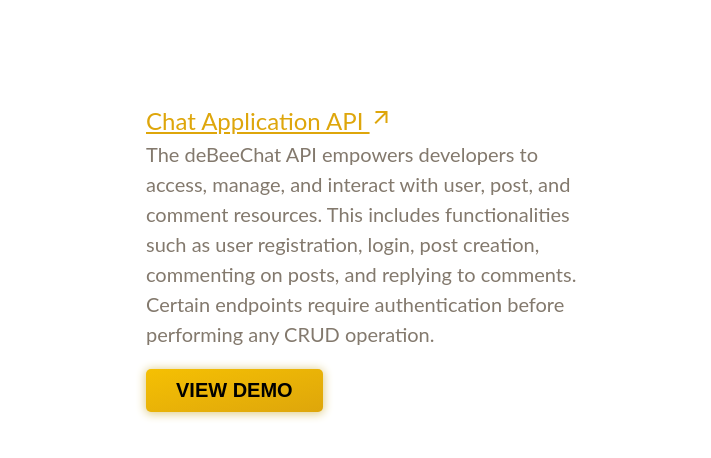
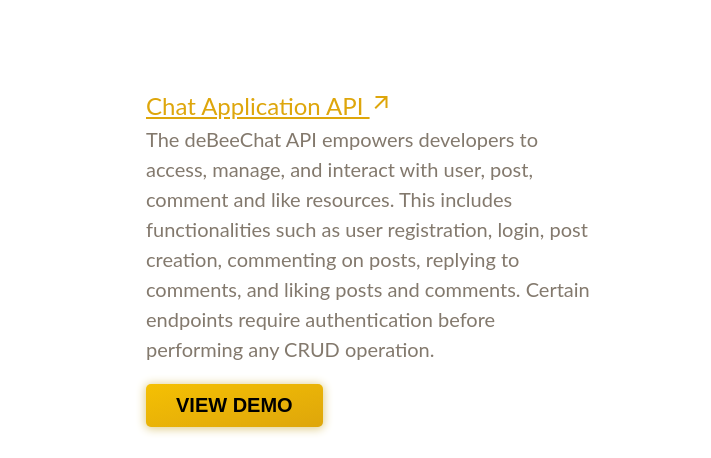
Before and after one commit to debeemedia/Final_Project_Personal_Portfolio_Deborah_Okeke, a website: page index.html in a window 1280 px wide. Shown: the part 2520-2978 px from the top of the page, 569-1280 px from the left. Drawn offline with nearby package versions, Linux system fonts and the light colour scheme.

Commit message:
add like to chat api project in description

```diff
--- a/index.html
+++ b/index.html
@@ -128,7 +128,7 @@
                                 arrow_outward</span></a>
                             </div>
                             <div class="project-description">
-                                <p>The deBeeChat API empowers developers to access, manage, and interact with user, post, and comment resources. This includes functionalities such as user registration, login, post creation, commenting on posts, and replying to comments. Certain endpoints require authentication before performing any CRUD operation.</p>
+                                <p>The deBeeChat API empowers developers to access, manage, and interact with user, post, comment and like resources. This includes functionalities such as user registration, login, post creation, commenting on posts, replying to comments, and liking posts and comments. Certain endpoints require authentication before performing any CRUD operation.</p>
                             </div>
                             <div class="project-cta">
                                 <a class="remove_underline" target="_blank" rel="noopener" href="https://debeechatapi.onrender.com"><button type="button">view demo</button></a>
```
